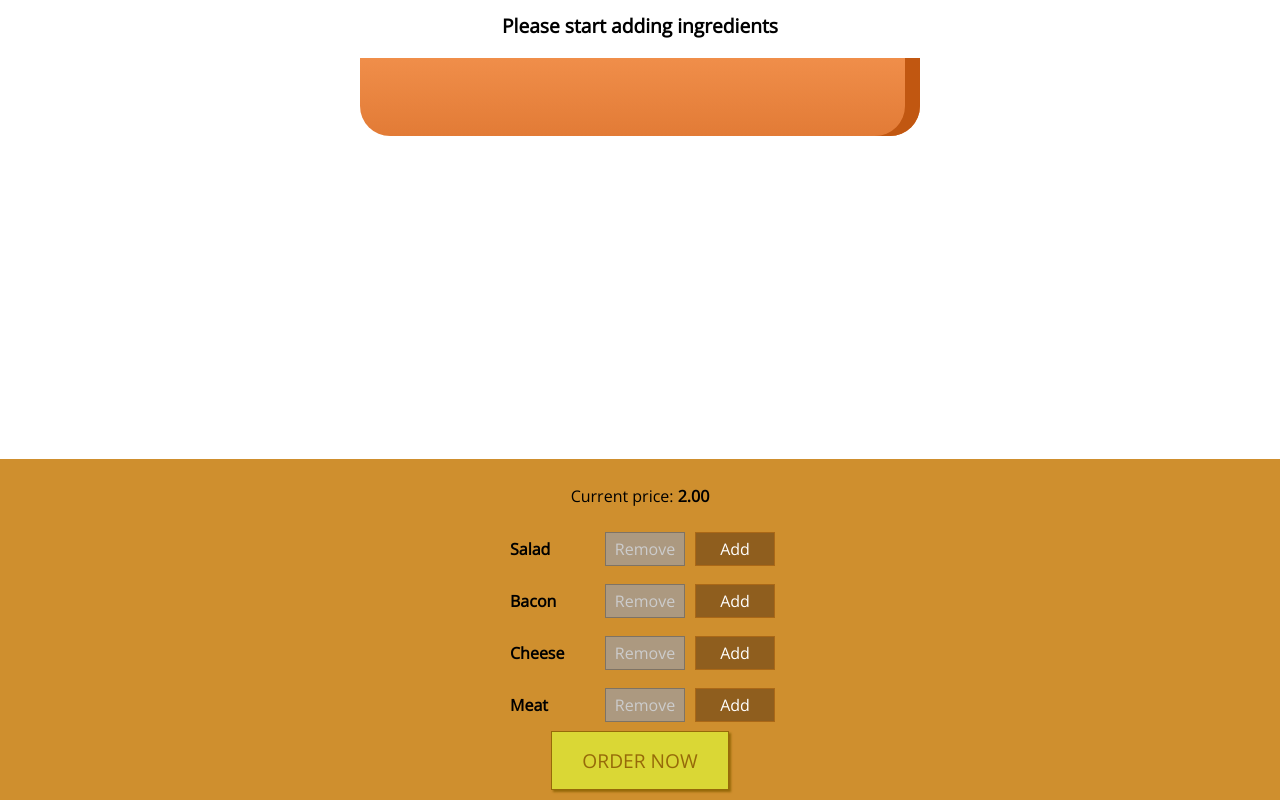
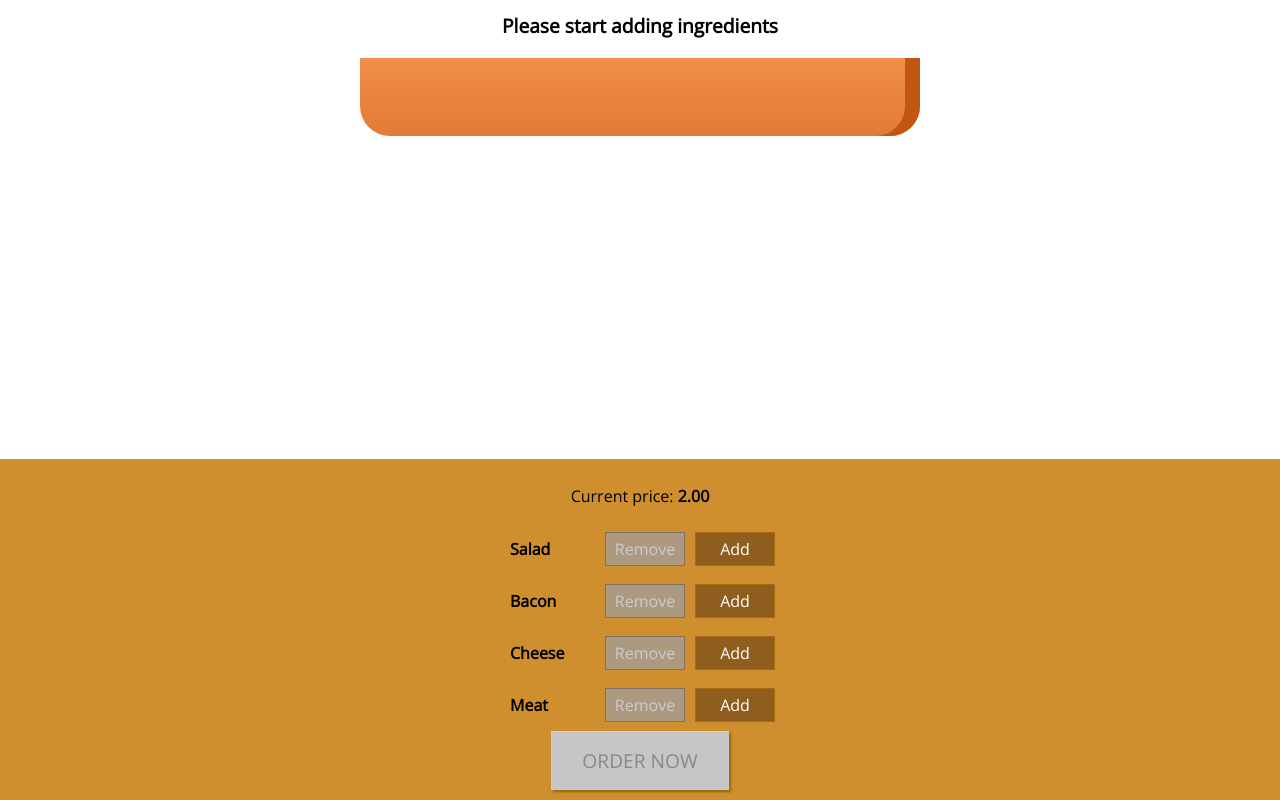
Before and after one commit to JoaquinBenitez/burguer-builder, a React (Create React App) app: page / in a window 1280 px wide. Shown: the part 183-983 px from the top of the page. Built offline with nearby package versions, Linux system fonts and the light colour scheme; the HTML template or start-up script is replaced by a standard one.

Commit message:
showing price and order button

```diff
--- a/src/components/Burger/BuildControls/BuildControls.js
+++ b/src/components/Burger/BuildControls/BuildControls.js
@@ -22,7 +22,8 @@ const BuildControls = props => (
         removeIngredient={() => props.removeIngredient(ctrl.type)}
       />
     ))}
-    <button className={classes.OrderButton}>
+    <button className={classes.OrderButton}
+    disabled={!props.purchaseable}>
       ORDER NOW
     </button>
   </div>
--- a/src/containers/BurgerBuilder/BurgerBuilder.js
+++ b/src/containers/BurgerBuilder/BurgerBuilder.js
@@ -18,7 +18,20 @@ class BurgerBuilder extends Component {
       cheese: 0,
       meat: 0
     },
-    totalPrice: 2
+    totalPrice: 2,
+    purchaseable: false
+  };
+
+  updatePurchaseableState = ingredients => {
+    const sum = Object.keys(ingredients)
+      .map(key => {
+        return ingredients[key];
+      })
+      .reduce((sum, el) => {
+        return sum + el;
+      }, 0);
+
+    this.setState({ purchaseable: sum > 0 });
   };
 
   addIngredientHandler = type => {
@@ -32,6 +45,7 @@ class BurgerBuilder extends Component {
     const oldPrice = this.state.totalPrice;
     const newPrice = oldPrice + priceAddition;
     this.setState({ ingredients: updatedIngredients, totalPrice: newPrice });
+    this.updatePurchaseableState(updatedIngredients);
   };
 
   removeIngredientHandler = type => {
@@ -48,6 +62,7 @@ class BurgerBuilder extends Component {
     const oldPrice = this.state.totalPrice;
     const newPrice = oldPrice - priceSubtracion;
     this.setState({ ingredients: updatedIngredients, totalPrice: newPrice });
+    this.updatePurchaseableState(updatedIngredients);
   };
 
   render() {
@@ -65,6 +80,7 @@ class BurgerBuilder extends Component {
           removeIngredient={this.removeIngredientHandler}
           disabledButton={disabledButton}
           price={this.state.totalPrice}
+          purchaseable={this.state.purchaseable}
         />
       </>
     );
```
